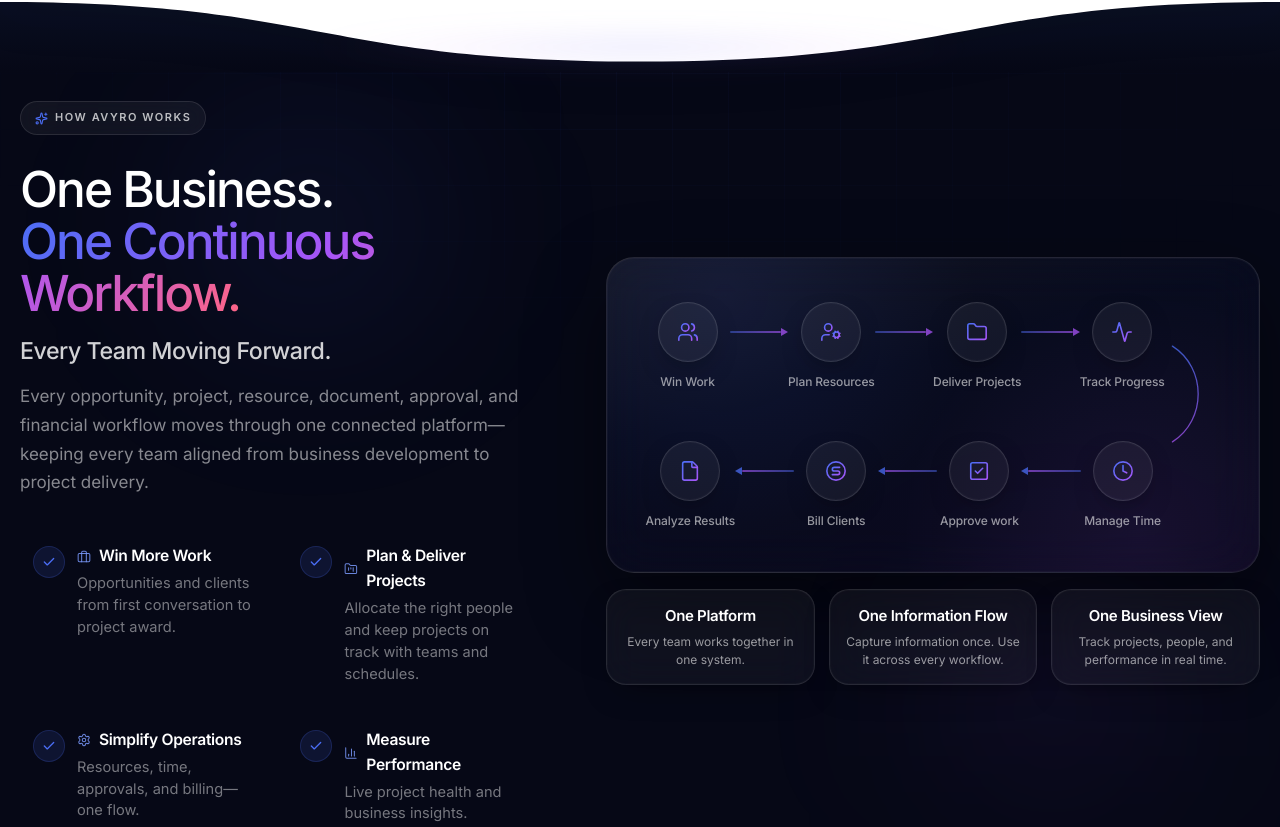
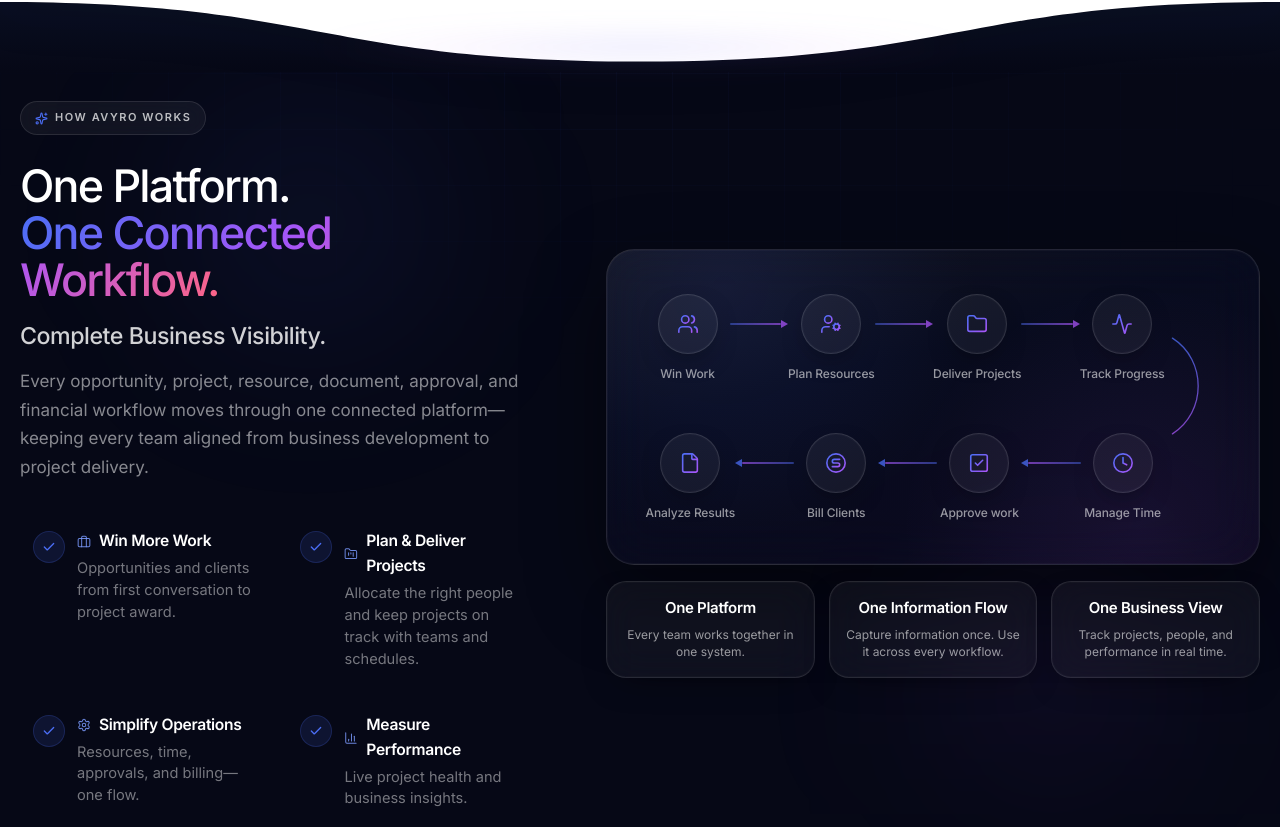
Before and after one commit to Jayavyro/LandingPageD, a React (Vite) app: page / in a window 1280 px wide. Shown: the part 1793-2620 px from the top of the page. Built offline with nearby package versions, Linux system fonts and the light colour scheme; no server answers.

Commit message:
Update WorkflowConnected component: modify title text for clarity, adjust subtitle for improved messaging, and refine CSS font size for better visual consistency.

```diff
--- a/src/components/WorkflowConnected/WorkflowConnected.css
+++ b/src/components/WorkflowConnected/WorkflowConnected.css
@@ -167,7 +167,7 @@
 
 .workflow-connected__title {
   margin-top: 1.75rem;
-  font-size: clamp(2.5rem, 5.4vw, 3.1rem);
+  font-size: clamp(2.5rem, 5.4vw, 2.8rem);
   font-weight: 500;
   line-height: 1.05;
   letter-spacing: -0.04em;
--- a/src/components/WorkflowConnected/WorkflowConnected.tsx
+++ b/src/components/WorkflowConnected/WorkflowConnected.tsx
@@ -86,9 +86,9 @@
               className="workflow-connected__title"
               {...fadeUp(0.06)}
             >
-              <span className="workflow-connected__title-line">One Business.</span>
+              <span className="workflow-connected__title-line">One Platform.</span>
               <span className="workflow-connected__title-line">
-                <span className="workflow-connected__gradient">One Continuous Workflow.</span>
+                <span className="workflow-connected__gradient">One Connected Workflow.</span>
               </span>
             </motion.h2>
 
--- a/src/constants/workflowConnected.ts
+++ b/src/constants/workflowConnected.ts
@@ -35,7 +35,7 @@
 
 export const WORKFLOW_CONNECTED_BADGE = 'HOW AVYRO WORKS'
 
-export const WORKFLOW_CONNECTED_SUBTITLE = 'Every Team Moving Forward.'
+export const WORKFLOW_CONNECTED_SUBTITLE = 'Complete Business Visibility.'
 
 export const WORKFLOW_CONNECTED_DESCRIPTION =
   'Every opportunity, project, resource, document, approval, and financial workflow moves through one connected platform—keeping every team aligned from business development to project delivery.'
```
